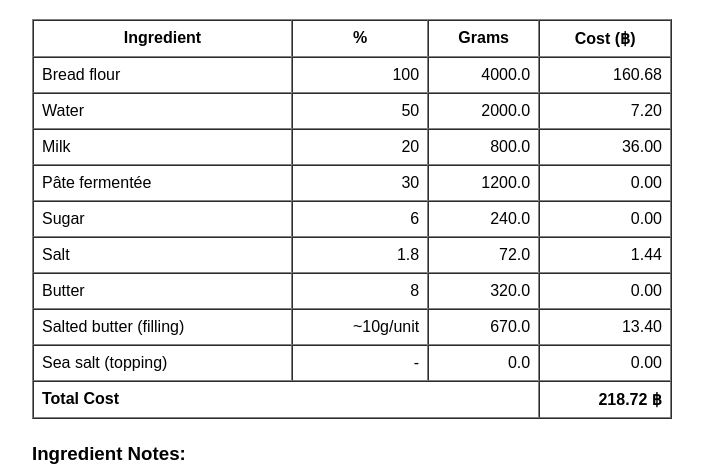
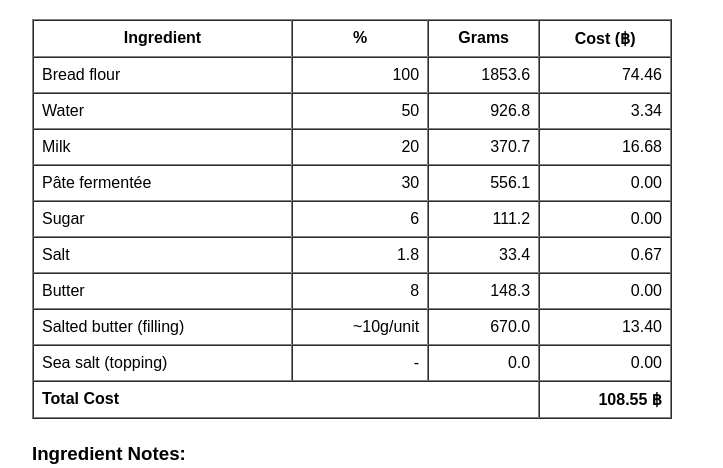
Before and after one commit to Rottjung/Brood, a React (Create React App) app: page / in a window 1280 px wide. Shown: the part 250-718 px from the top of the page, without its empty margins (288-1011 px from the left). Built offline with nearby package versions, Linux system fonts and the light colour scheme.

Commit message:
Updata app

```diff
--- a/src/App.js
+++ b/src/App.js
@@ -12,10 +12,10 @@ export default function BakeryPlanner() {
   const [useDoughInput, setUseDoughInput] = useState(false);
   const [inputValue, setInputValue] = useState(4000); // grams
 
-  // Total dough weight vs flour weight
-  const flourBaseGrams = useDoughInput
-    ? inputValue / (totalBakersPercent / 100)
-    : inputValue;
+  // Calculate based on dough weight
+  const doughBaseGrams = useDoughInput
+    ? inputValue
+    : inputValue / (totalBakersPercent / 100);
 
   const getCostPerKg = (ingredientName) => {
     const match = prices.find(p =>
@@ -33,7 +33,7 @@ export default function BakeryPlanner() {
     } else if (i.fixedGrams) {
       grams = i.fixedGrams;
     } else if (i.percent) {
-      grams = (i.percent / 100) * flourBaseGrams;
+      grams = (i.percent / 100) * doughBaseGrams;
     }
 
     const costPerKg = getCostPerKg(i.name);
```
